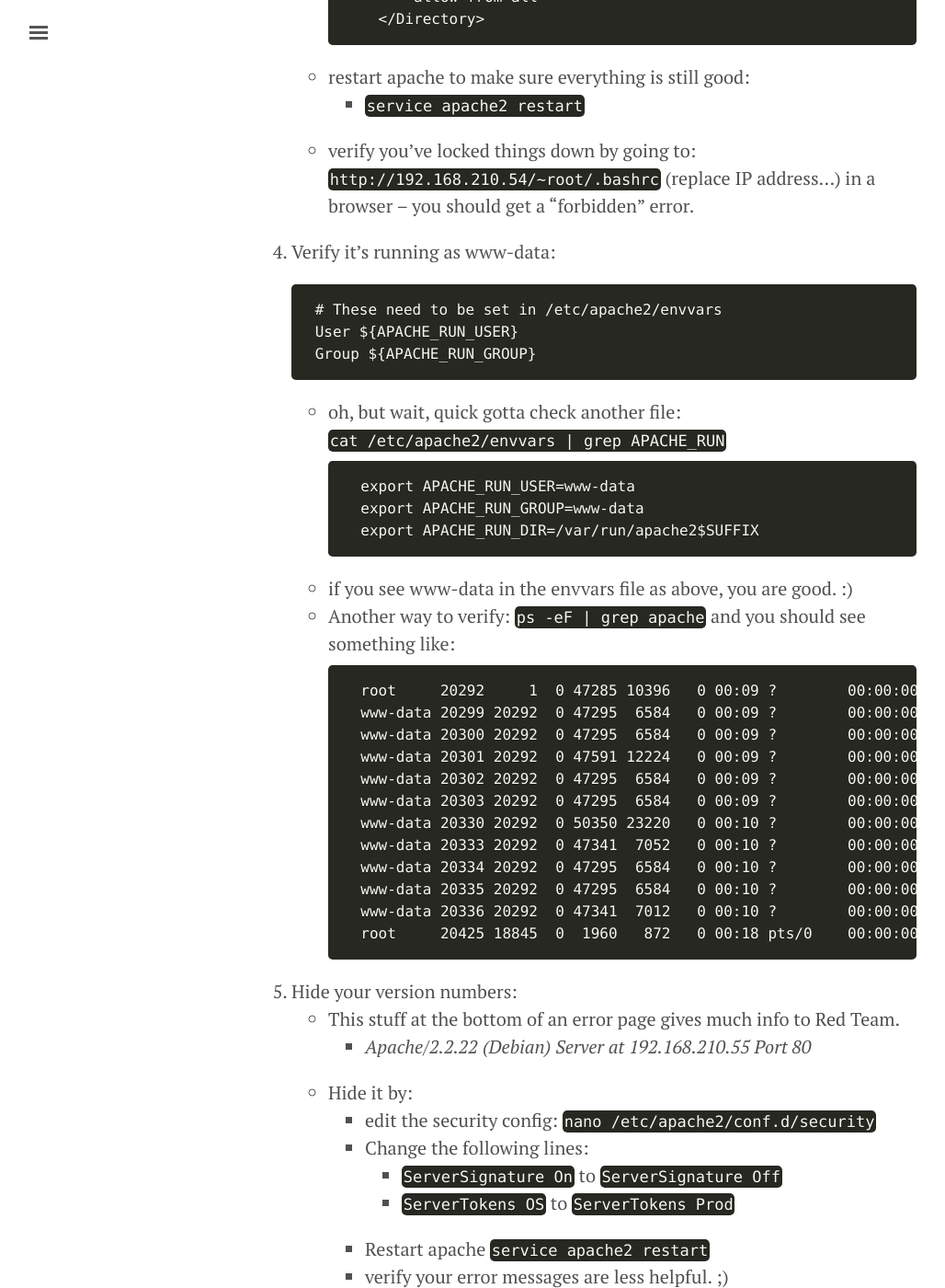
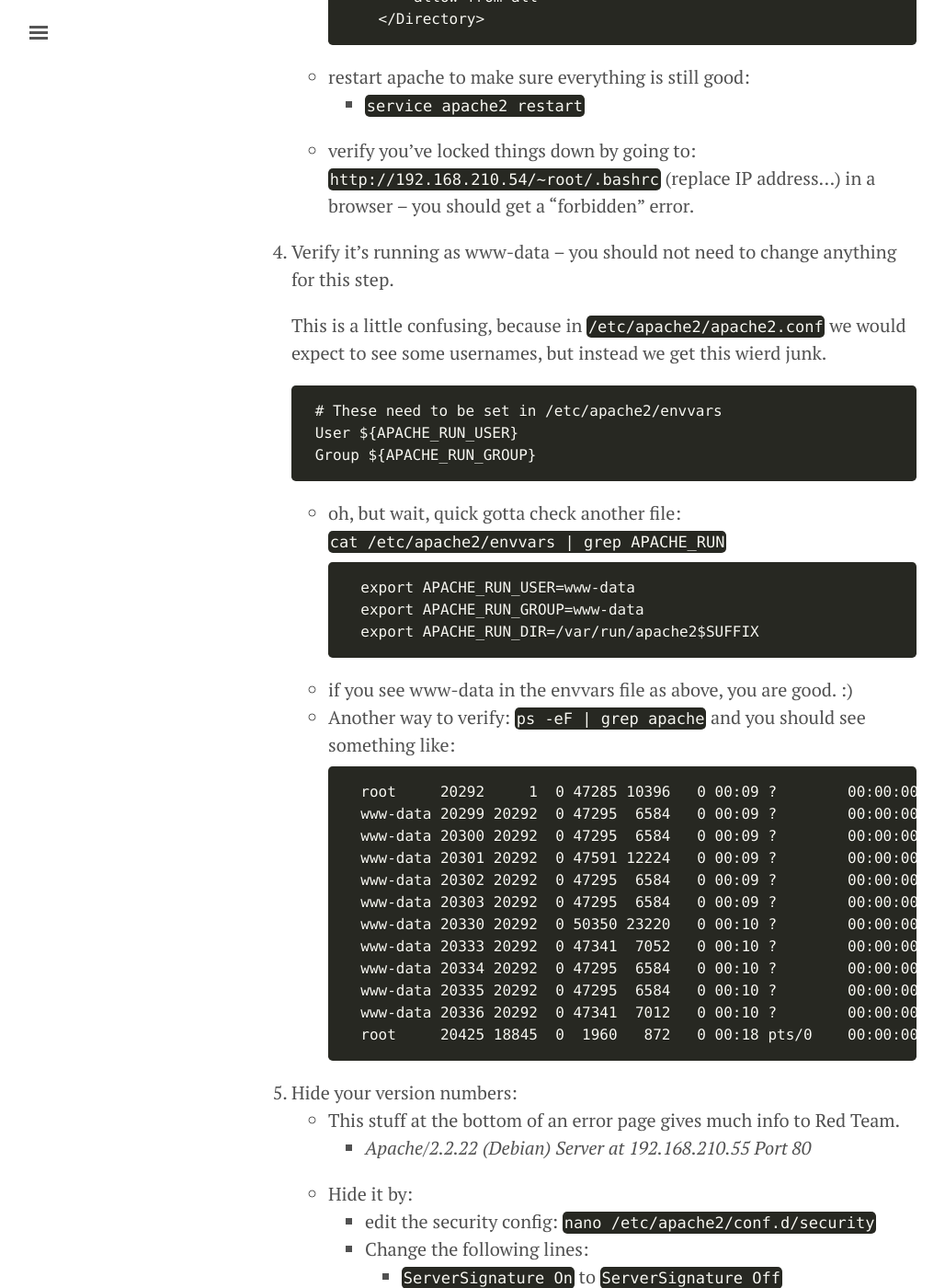
Before and after one commit to slackboxster/slackboxster.github.io, a Jekyll site: the page built from gencyber2017/lesson.md, in a window 1280 px wide and 1400 px high, scrolled down 16255 px. Shown: the whole window at 92% size, without its empty margins (3-1031 px from the left). Built offline with Jekyll 4.4.1, drawn with Linux system fonts in a browser that asks for light colours; some of the changed text lies outside the part shown.

Commit message:
some fixes.

````diff
--- a/gencyber2017/lesson.md
+++ b/gencyber2017/lesson.md
@@ -385,8 +385,9 @@ We need to disable anonymous access. But it also appears that the toor user has
     * restart apache to make sure everything is still good:
         * `service apache2 restart`
     * verify you've locked things down by going to: `http://192.168.210.54/~root/.bashrc` (replace IP address...) in a browser -- you should get a "forbidden" error.
-3. Verify it's running as www-data:
+3. Verify it's running as www-data -- you should not need to change anything for this step.
 
+    This is a little confusing, because in `/etc/apache2/apache2.conf` we would expect to see some usernames, but instead we get this wierd junk.
     ```
     # These need to be set in /etc/apache2/envvars
     User ${APACHE_RUN_USER}
````
Also changed, not shown: other parts of gencyber2017/lesson.md (+1 -1 lines).
